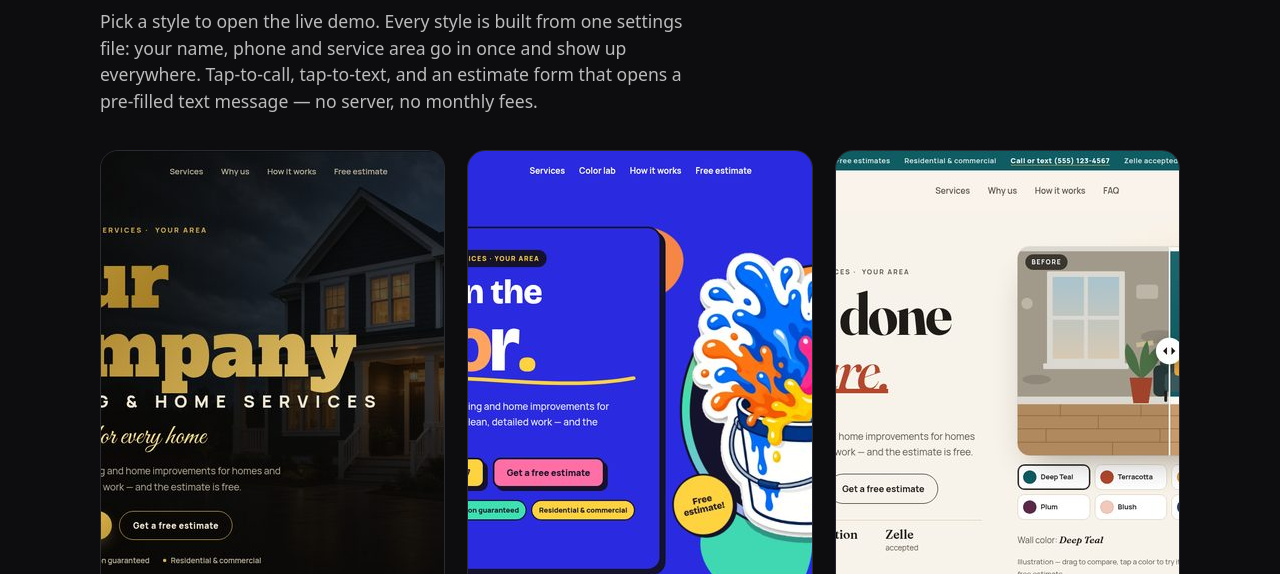
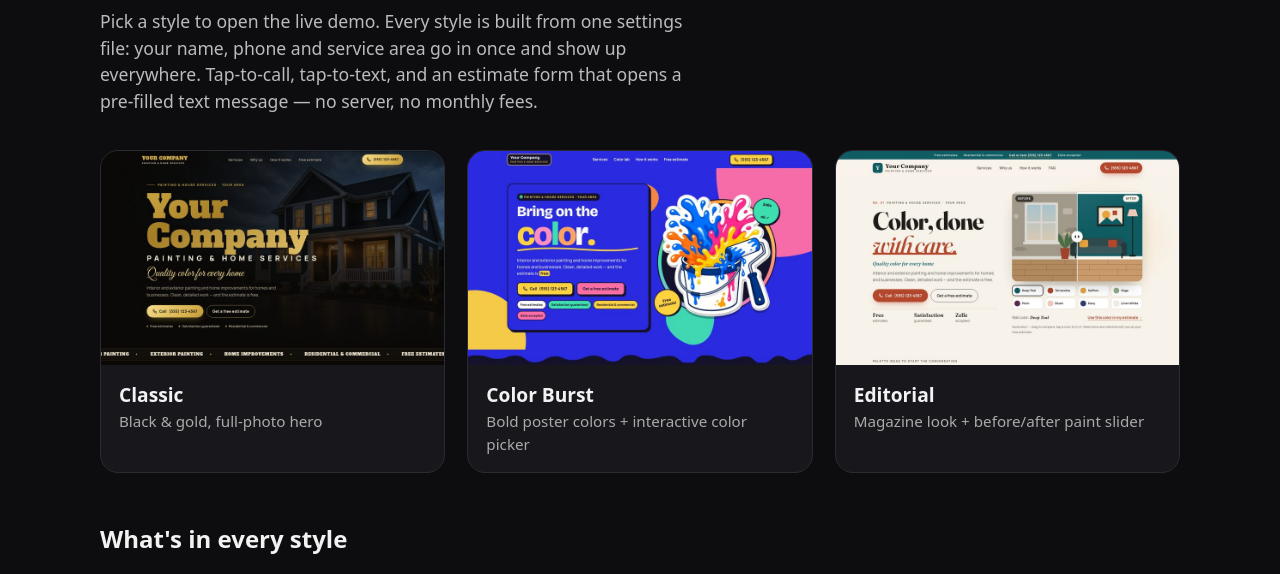
Before and after one commit to Ace9x/contractor-template, a plain HTML site: page index.html in a window 1280 px wide. Shown: the part 199-773 px from the top of the page. Drawn offline with Linux system fonts and the light colour scheme.

Commit message:
Hub: fix preview image sizing

```diff
--- a/index.html
+++ b/index.html
@@ -8,7 +8,7 @@
 .w{max-width:1120px;margin:0 auto;padding:48px 20px}h1{font-size:clamp(2rem,5vw,3.2rem);line-height:1.05;margin:.2em 0}p.l{color:#bbb;max-width:60ch;font-size:1.1rem}
 .g{display:grid;gap:22px;grid-template-columns:repeat(auto-fit,minmax(300px,1fr));margin-top:36px}
 a.c{display:block;border-radius:18px;overflow:hidden;background:#17171c;color:inherit;text-decoration:none;border:1px solid #2a2a33;transition:transform .2s}
-a.c:hover{transform:translateY(-4px)}a.c img{display:block;width:100%;aspect-ratio:16/10;object-fit:cover;object-position:top}a.c div{padding:16px 18px}a.c b{font-size:1.2rem}a.c span{display:block;color:#aaa;font-size:.95rem}
+a.c:hover{transform:translateY(-4px)}a.c img{display:block;width:100%;height:auto;aspect-ratio:16/10;object-fit:cover;object-position:top}a.c div{padding:16px 18px}a.c b{font-size:1.2rem}a.c span{display:block;color:#aaa;font-size:.95rem}
 ul{color:#ccc;columns:2;max-width:760px}@media(max-width:600px){ul{columns:1}}small{color:#888}
 </style></head><body><main class="w">
 <small>ACE APPS · TEMPLATE DEMO</small>
```
